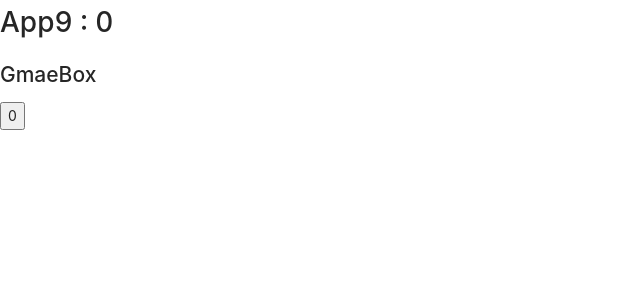
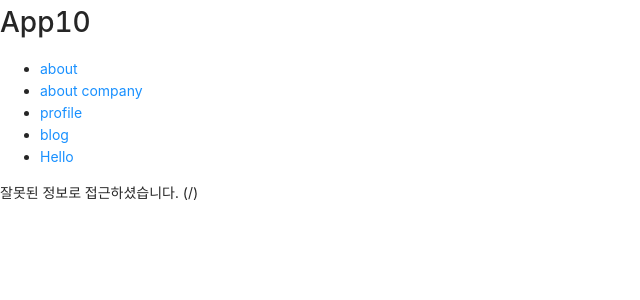
Before and after one commit to jinni-ni/reactpractice, a React (Create React App) app: page / in a window 1280 px wide. Shown: the top 300 px of the page, without its empty margins (0-640 px from the left). Built offline with nearby package versions, Linux system fonts and the light colour scheme.

Commit message:
Practice 05 Route

```diff
--- a/package.json
+++ b/package.json
@@ -11,8 +11,10 @@
       "immer": "^7.0.14",
       "node-sass": "^4.14.1",
       "prop-types": "^15.7.2",
+      "query-string": "^6.13.7",
       "react": "^17.0.1",
       "react-dom": "^17.0.1",
+      "react-router-dom": "^5.2.0",
       "react-scripts": "4.0.0",
       "web-vitals": "^0.2.4"
    },
--- /dev/null
+++ b/src/App10.js
@@ -0,0 +1,132 @@
+import React, { useEffect, useState } from 'react';
+import { BrowserRouter, Link, NavLink, Route, Switch } from 'react-router-dom';
+import queryString from 'query-string';
+
+const App = () => {
+   return (
+      <BrowserRouter>
+         <div>
+            <h1>App10</h1>
+            <ul>
+               <li>
+                  <NavLink exact to="/about/" activeStyle={navActiveStyle}>
+                     about
+                  </NavLink>
+               </li>
+               <li>
+                  <NavLink
+                     exact
+                     to="/about/company/"
+                     activeStyle={navActiveStyle}
+                  >
+                     about company
+                  </NavLink>
+               </li>
+               <li>
+                  <NavLink to="/profile/" activeStyle={navActiveStyle}>
+                     profile
+                  </NavLink>
+               </li>
+               <li>
+                  <NavLink to="/welog/" activeStyle={navActiveStyle}>
+                     blog
+                  </NavLink>
+               </li>
+               <li>
+                  <NavLink to="/hello/" activeStyle={navActiveStyle}>
+                     Hello
+                  </NavLink>
+               </li>
+            </ul>
+            <Switch>
+               <Route exact path="/about/" component={AboutPage} />
+               <Route
+                  exact
+                  path="/about/company/"
+                  component={AboutCompanyPage}
+               />
+               <Route path="/profile/" component={ProfilePage} />
+               <Route path="/welog/:post_id/" component={PostDetail} />
+               <Route path="/welog/" component={PostList} />
+               <Route component={RouteNoMatch} />
+            </Switch>
+         </div>
+      </BrowserRouter>
+   );
+};
+
+const navActiveStyle = {
+   fontweight: 'bold',
+   backgroundColor: 'yellow',
+};
+
+// /about/
+const AboutPage = () => {
+   <div>
+      <h2>AboutPage</h2>
+   </div>;
+};
+// /about/company/
+const AboutCompanyPage = () => {
+   <div>
+      <h2>AboutCompanyPage</h2>
+   </div>;
+};
+
+// /profile/
+const ProfilePage = ({ location }) => {
+   const { token } = queryString.parse(location.search);
+
+   return (
+      <div>
+         <h2>ProfilePage</h2>
+         token:{token}
+      </div>
+   );
+};
+
+// /blog/
+const PostList = ({ history, location, match }) => {
+   return (
+      <div>
+         <h2>PostList</h2>
+         <ul>
+            <li>
+               <Link to={`${match.url}100/`}>100번 포스팅</Link>
+            </li>
+            <li>
+               <Link to={`${match.url}101/`}>101번 포스팅</Link>
+            </li>
+         </ul>
+      </div>
+   );
+};
+
+const PostDetail = ({ match }) => {
+   const {
+      params: { post_id },
+   } = match;
+
+   const [post, setPost] = useState();
+
+   useEffect(() => {
+      console.log(`get post detail api 호출: ${post_id}`);
+      setPost({
+         title: `포스팅 ${post_id}`,
+         content: `포스팅 ${post_id} 내용`,
+      });
+   }, [post_id]);
+
+   return (
+      <div>
+         <h2>PostDetail #{post_id}</h2>
+         {JSON.stringify(post)}
+      </div>
+   );
+};
+
+const RouteNoMatch = ({ location }) => {
+   return <div>잘못된 정보로 접근하셨습니다. ({location.pathname})</div>;
+};
+
+export default App;
--- a/src/index.js
+++ b/src/index.js
@@ -8,13 +8,14 @@ import App5 from 'App5';
 import App6 from 'App6';
 import App7 from 'App7';
 import App9 from 'App9';
+import App10 from 'App10';
 import TodoList from 'TodoList';
 import reportWebVitals from './reportWebVitals';
 import EpisodeList from 'EpisodeList';
 
 ReactDOM.render(
    <React.StrictMode>
-      <App9 />
+      <App10 />
       {/* <TodoList /> */}
       {/* <App /> */}
    </React.StrictMode>,
```
Also changed, not shown: 1 other file (tests, documents, lock files or other folders).
